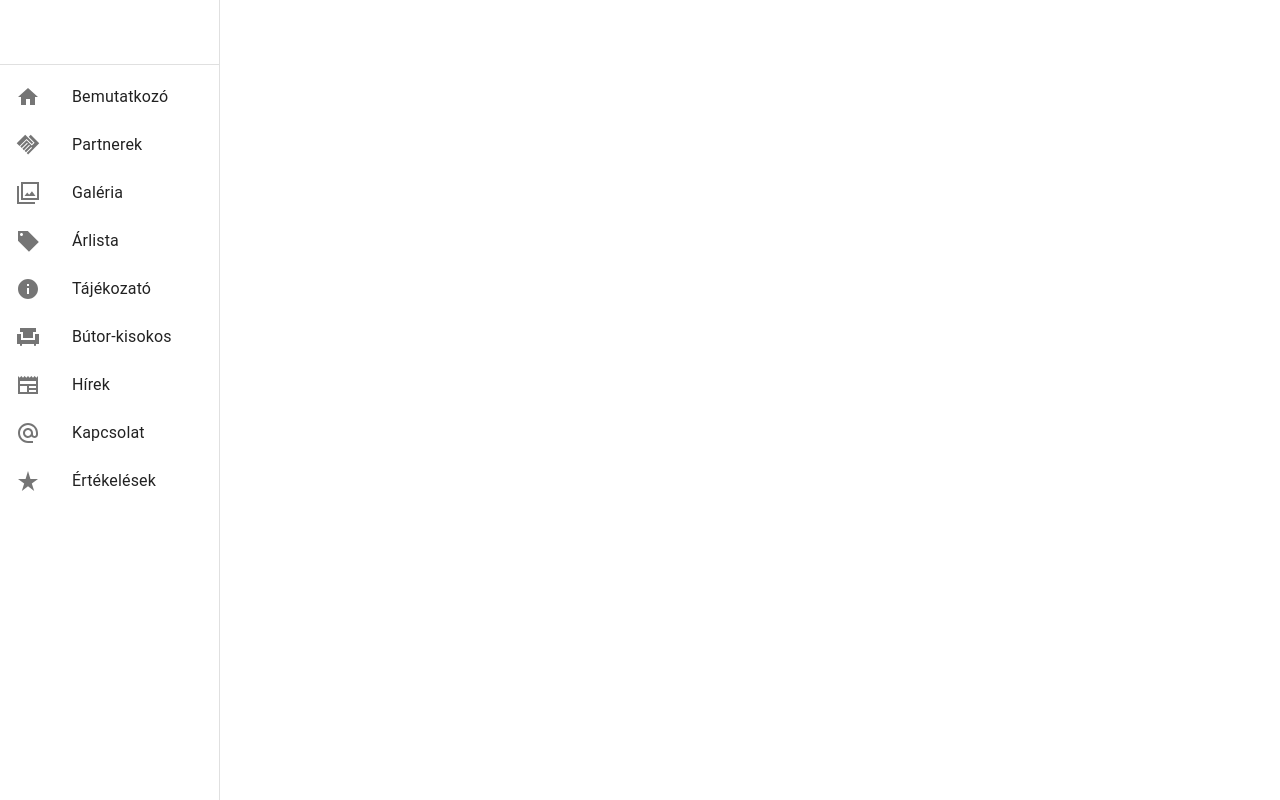
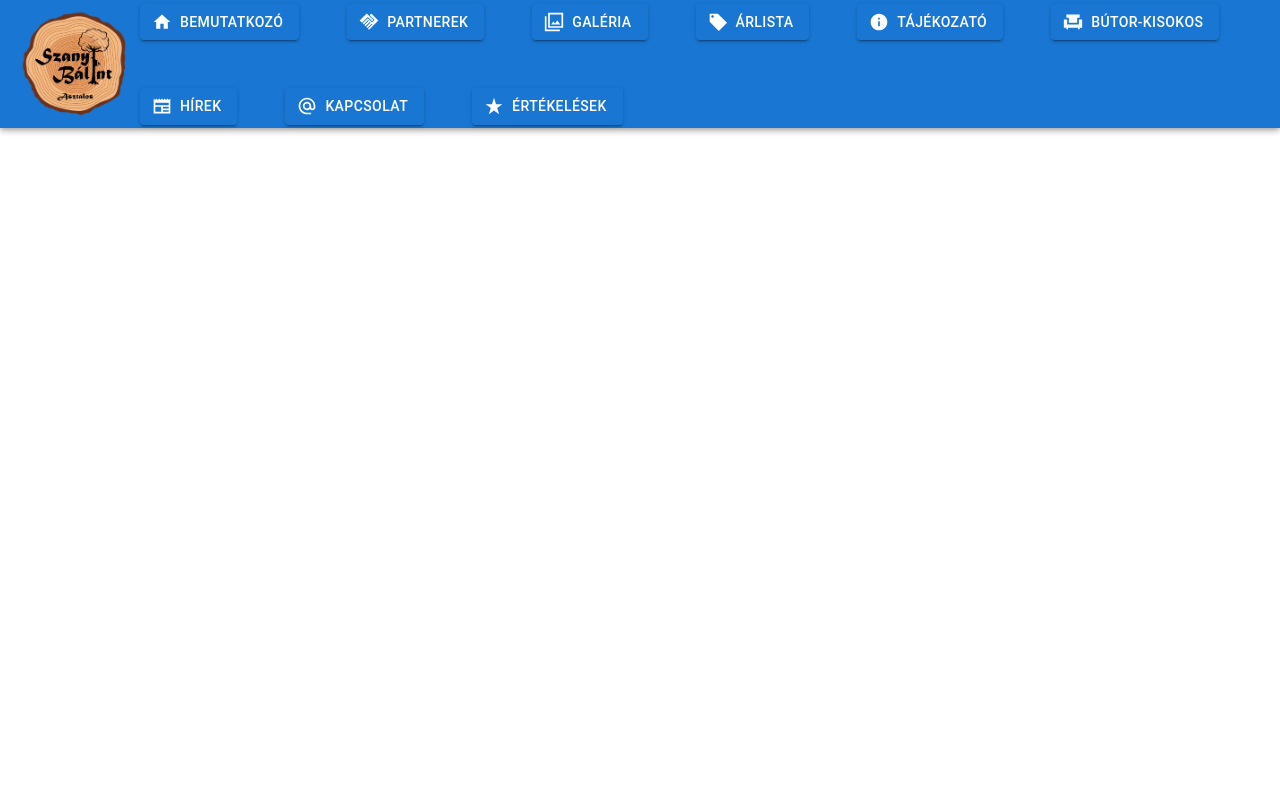
Before and after one commit to Tyna1992/CarpenterWebsite, a React (Vite) app in the folder Frontend/: page / in a window 1280 px wide. Built offline with nearby package versions, Linux system fonts and the light colour scheme.

Commit message:
fix: Navbar refactored to appear on top of the site

```diff
--- a/Frontend/Components/NavBar/Navbar.jsx
+++ b/Frontend/Components/NavBar/Navbar.jsx
@@ -1,47 +1,29 @@
 // NavBar.jsx
 import React from 'react';
-import Drawer from '@mui/material/Drawer';
 import Toolbar from '@mui/material/Toolbar';
-import List from '@mui/material/List';
-import Divider from '@mui/material/Divider';
-import ListItem from '@mui/material/ListItem';
-import ListItemButton from '@mui/material/ListItemButton';
-import ListItemIcon from '@mui/material/ListItemIcon';
-import ListItemText from '@mui/material/ListItemText';
 import navBarItems from './NavBarItems.jsx';
-import {useNavigate} from "react-router-dom";
+import { useNavigate} from "react-router-dom";
+import Button from "@mui/material/Button";
+import {AppBar, IconButton, Stack,} from "@mui/material";
+import logo from "../../src/assets/306228688_758433841866003_14182572165906695_n-removebg-preview.png"
 
 function NavBar() {
-    const drawerWidth = 220;
+
     const navigate = useNavigate();
+
+
     return (
-        <Drawer
-            sx={{
-                width: drawerWidth,
-                flexShrink: 0,
-                '& .MuiDrawer-paper': {
-                    width: drawerWidth,
-                    boxSizing: 'border-box',
-                },
-            }}
-            variant="permanent"
-            anchor="left"
-        >
-            <Toolbar />
-            <Divider />
-            <List>
-                {navBarItems.map((item) => (
-                    <ListItem key={item.id} disablePadding>
-                        <ListItemButton onClick={()=> navigate(item.route)}>
-                            <ListItemIcon>
-                                {item.icon}
-                            </ListItemIcon>
-                            <ListItemText primary={item.label} />
-                        </ListItemButton>
-                    </ListItem>
-                ))}
-            </List>
-        </Drawer>
+        <AppBar position="fixed">
+            <Toolbar >
+                <IconButton size="medium" edge="start"  aria-label="menu" onClick={()=> navigate("/")}><img src={logo} alt="sdf" style={{width: "7rem", height: "7rem"}} /></IconButton>
+                <Stack spacing={{ xs: 1, sm: 6 }} direction="row" useFlexGap flexWrap="wrap">
+                    {navBarItems.map((item) => (
+                        <Button key={item.id}  size="medium" variant="contained" startIcon={item.icon} onClick={() => navigate(item.route)}>{item.label}</Button>
+                    ))}
+                </Stack>
+            </Toolbar>
+        </AppBar>
+
     );
 }
 
```
